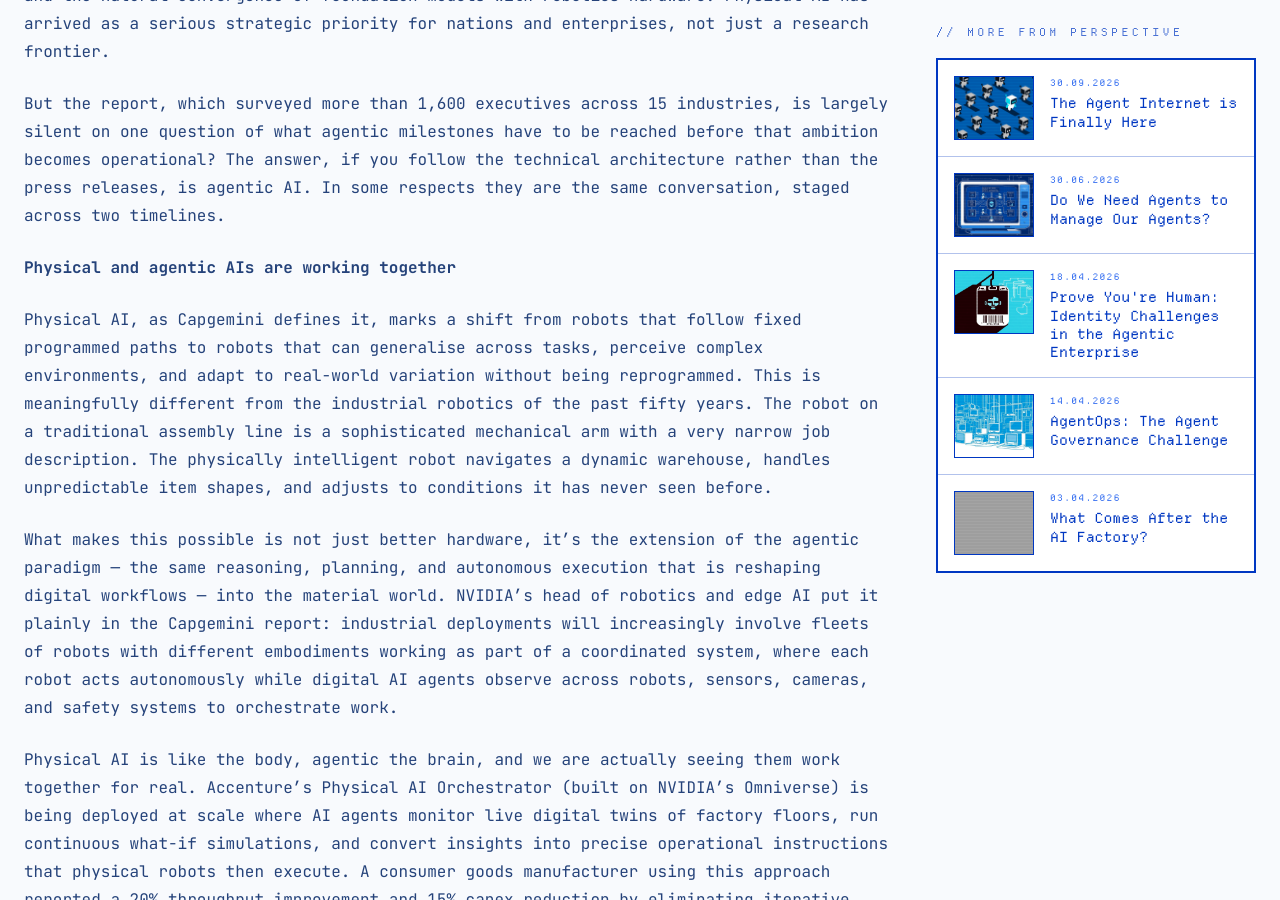
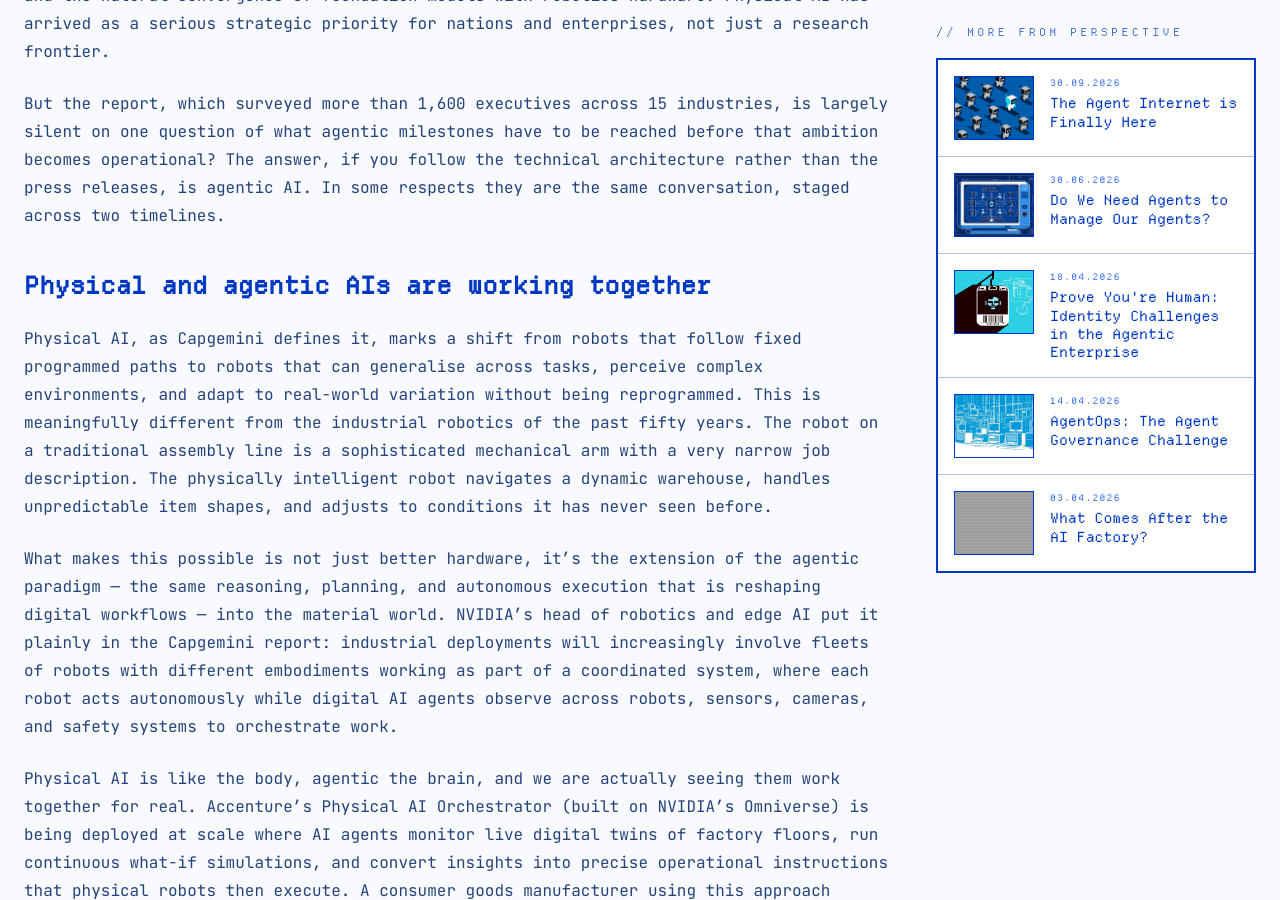
Before and after one commit to christbt79/agentic-times, a Jekyll site: the page built from _posts/2026-04-20-physical-ai-is-the-destination-—-agentic-ai-is-the-road.md, in a window 1280 px wide and 900 px high, scrolled down 1587 px. Built offline with Jekyll 4.4.1, drawn with Linux system fonts in a browser that asks for light colours; grey boxes are pictures that could not be loaded.

```diff
--- a/_posts/2026-04-20-physical-ai-is-the-destination-—-agentic-ai-is-the-road.md
+++ b/_posts/2026-04-20-physical-ai-is-the-destination-—-agentic-ai-is-the-road.md
@@ -14,7 +14,7 @@ According to Capgemini's [new research on physical AI](https://www.capgemini.com
 
 But the report, which surveyed more than 1,600 executives across 15 industries, is largely silent on one question of what agentic milestones have to be reached before that ambition becomes operational? The answer, if you follow the technical architecture rather than the press releases, is agentic AI. In some respects they are the same conversation, staged across two timelines.
 
-**Physical and agentic AIs are working together**
+## **Physical and agentic AIs are working together**
 
 Physical AI, as Capgemini defines it, marks a shift from robots that follow fixed programmed paths to robots that can generalise across tasks, perceive complex environments, and adapt to real-world variation without being reprogrammed. This is meaningfully different from the industrial robotics of the past fifty years. The robot on a traditional assembly line is a sophisticated mechanical arm with a very narrow job description. The physically intelligent robot navigates a dynamic warehouse, handles unpredictable item shapes, and adjusts to conditions it has never seen before.
 
@@ -22,19 +22,19 @@ What makes this possible is not just better hardware, it's the extension of the
 
 Physical AI is like the body, agentic the brain, and we are actually seeing them work together for real. Accenture's Physical AI Orchestrator (built on NVIDIA's Omniverse) is being deployed at scale where AI agents monitor live digital twins of factory floors, run continuous what-if simulations, and convert insights into precise operational instructions that physical robots then execute. A consumer goods manufacturer using this approach reported a 20% throughput improvement and 15% capex reduction by eliminating iterative, trial-and-error redesign. The physical and the agentic are already intertwined. The question is whether enterprises truly understand the dependency yet.
 
-**The sequencing problem**
+## **The sequencing problem**
 
 Capgemini's report contains a warning that the headline number obscures. Only 4% of executives say they are already operating physical AI at scale. Nearly 80% identify scaling as a significant challenge, primarily due to a lack of technology and operating readiness. And at least 80% of physical AI projects are not yet in production.
 
 Like issues with agentic deployments, it's not because the models fail but because the operational and governance infrastructure around them hasn't been built out. For physical AI, the stakes of that failure mode are even higher. A digital AI agent that makes a wrong decision can be rolled back. A robot that makes a wrong decision in a live warehouse, on a construction site, or in a healthcare setting cannot. Deploy safety mechanisms independent of the AI layer, not built on top of it, is highlighted by Capgemini as the route to take. But it requires an orchestration and governance architecture to fully implement, and the architecture of course is agentic AI.
 
-**The dependency runs deep**
+## **The dependency runs deep**
 
 The relationship between the two domains goes beyond the obvious case of agents controlling robot fleets. It runs through data, simulation, and learning infrastructure that the physical AI build-out depends on entirely.
 
 Robotic foundation models — the technology that gives physical AI its ability to generalise — are trained using massive simulation environments. Those simulations are managed, iterated, and optimised by agentic systems. The AI-robot-data flywheel that Capgemini identifies as one of the core drivers of the physical AI inflection point where deployed robots generate real-world data that feeds back into improved models, requires agentic infrastructure to close the loop in production. The fleet-level orchestration of thousands of robots across a facility requires multi-agent systems making real-time decisions that no human team can make at that speed or scale.
 
-**What this means for enterprise leaders**
+## **What this means for enterprise leaders**
 
 The 66% physical AI priority figure from Capgemini is a legitimate signal of where executive attention is moving. Physical AI is tangible, competitive, and addresses real operational pressures. But organisations that treat physical AI as a separate strategic initiative from their agentic AI ambitions are likely to hit the same wall twice. Governance frameworks for autonomous agents, the observability and audit infrastructure, the rollback and safety protocols, are not just relevant to software agents running inside enterprise systems anymore. They are the foundational layer that physically intelligent robots will depend on to function reliably.
 
```
